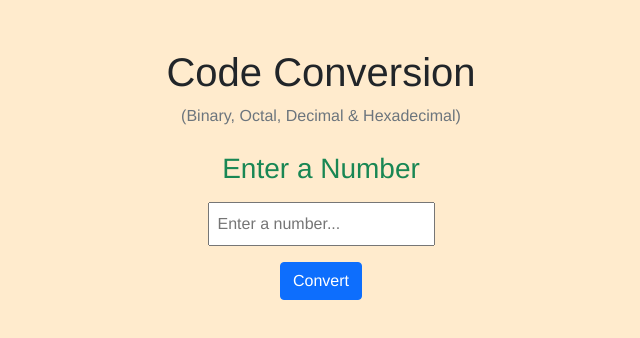
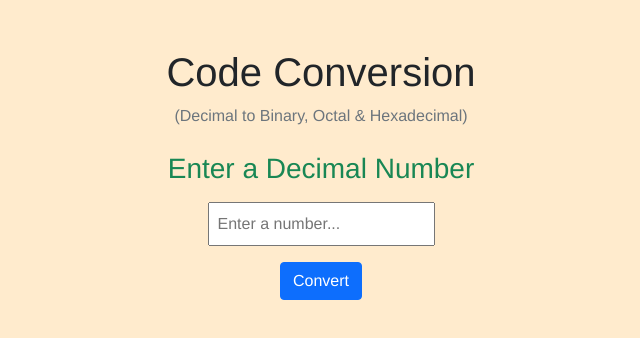
Before and after one commit to fahimahammed/code-conversion, a plain HTML site: page index.html in a window 1280 px wide. Shown: the whole page, without its empty margins (319-959 px from the left). Drawn offline with nearby package versions, Linux system fonts and the light colour scheme.

Commit message:
code-conversion project updated

```diff
--- a/index.html
+++ b/index.html
@@ -18,10 +18,10 @@
     <section class="container">
         <div>
             <h1 class="text-center pt-5">Code Conversion</h1>
-            <p class="text-center text-secondary">(Binary, Octal, Decimal & Hexadecimal)</p>
+            <p class="text-center text-secondary">(Decimal to Binary, Octal & Hexadecimal)</p>
         </div>
         <div class="text-center">
-            <h3 class="p-2 text-success">Enter a Number</h3>
+            <h3 class="p-2 text-success">Enter a Decimal Number</h3>
             <input id="input-value" class="p-2" type="text" placeholder="Enter a number...">
             <div class="pt-3">
                 <button onclick="codeConversion()" type="button" class="btn btn-primary"> Convert </button>
```
